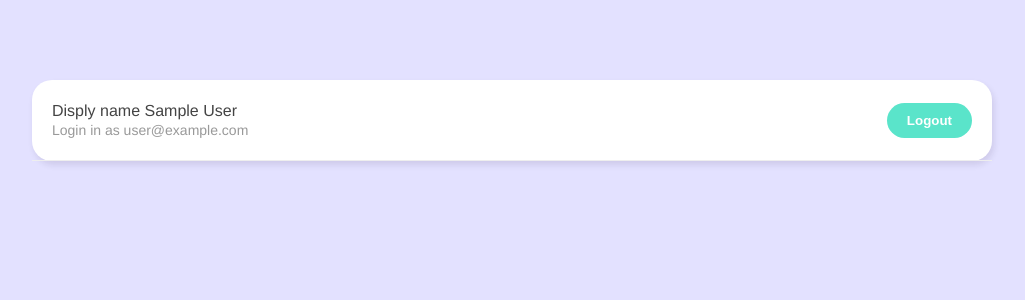
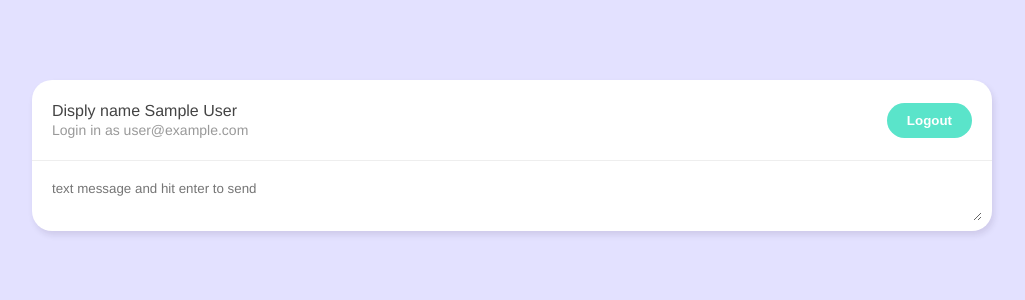
Before and after one commit to Puchai30/live-chat-vue, a Vue app: page /chatroom in a window 1280 px wide. Shown: the top 300 px of the page, without its empty margins (128-1153 px from the left). Built offline with nearby package versions, Linux system fonts and the light colour scheme; no server answers; sample sign-in values are in the browser's storage.

Commit message:
create our new chat form

```diff
--- /dev/null
+++ b/src/components/NewChatForm.vue
@@ -0,0 +1,48 @@
+<template>
+  <form>
+    <textarea
+      placeholder="text message and hit enter to send"
+      v-model="message"
+      @keypress.enter="handleSubmit"
+    ></textarea>
+  </form>
+</template>
+
+<script>
+import getUser from "@/composables/getUser";
+import { ref } from "vue";
+import { timestap } from "../firebase/config";
+
+export default {
+  setup() {
+    let message = ref("");
+    let { user } = getUser();
+    let handleSubmit = () => {
+      let chat = {
+        message: message.value,
+        name: user.value.displayName,
+        created_at: timestap(),
+      };
+      console.log(chat);
+    };
+    return { handleSubmit, message };
+  },
+};
+</script>
+
+<style>
+form {
+  margin: 10px;
+}
+textarea {
+  width: 100%;
+  max-width: 100%;
+  margin-bottom: 6px;
+  padding: 10px;
+  box-sizing: border-box;
+  border: 0;
+  border-radius: 20px;
+  font-family: inherit;
+  outline: none;
+}
+</style>
--- a/src/views/ChatRoom.vue
+++ b/src/views/ChatRoom.vue
@@ -1,17 +1,22 @@
 <template>
   <div class="container">
     <Nabar></Nabar>
+    <NewChatForm></NewChatForm>
   </div>
 </template>
 
 <script>
+import NewChatForm from "../components/NewChatForm";
 import { watch } from "vue";
 import Nabar from "../components/Nabar";
 import getUser from "@/composables/getUser";
 import { useRouter } from "vue-router";
 
 export default {
-  components: { Nabar },
+  components: {
+    NewChatForm,
+    Nabar,
+  },
 
   setup() {
     let { user } = getUser();
```
